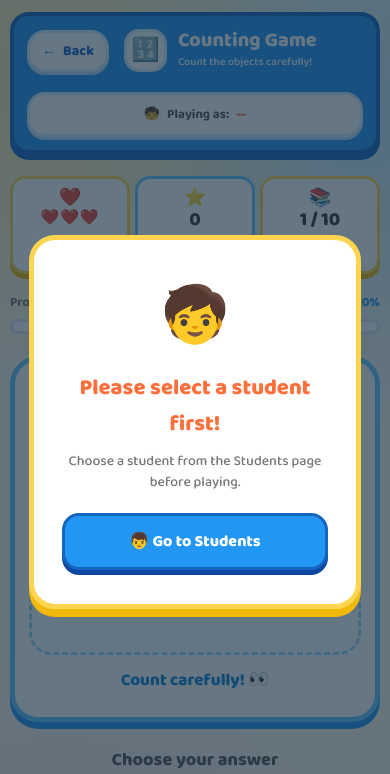
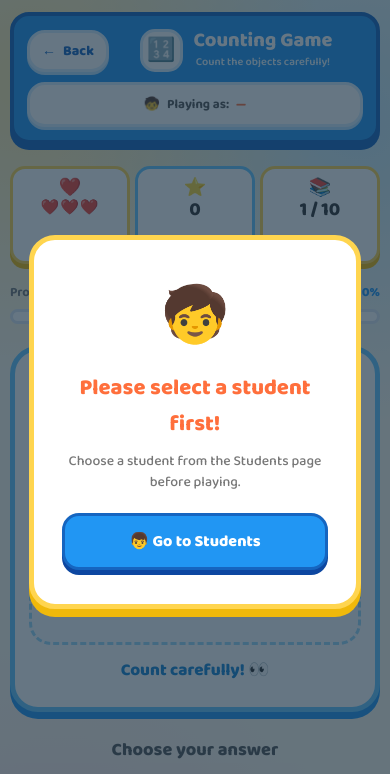
Before and after one commit to carenhatte-creator/kiddoquest, a plain HTML site: page frontend/games/activities/counting-game.html in a window 390 px wide. Shown: the top 774 px of the page. Drawn offline with Linux system fonts and the light colour scheme.

Commit message:
Update Counting Game responsive layout

```diff
--- a/frontend/games/game-css/counting-game.css
+++ b/frontend/games/game-css/counting-game.css
@@ -172,11 +172,13 @@ body {
 
 .game-header {
 
-    display: flex;
+    position: relative;
+
+    display: grid;
+
+    grid-template-columns: 1fr auto 1fr;
 
     align-items: center;
-
-    justify-content: space-between;
 
     gap: 20px;
 
@@ -192,22 +194,30 @@ body {
 
     box-shadow:
         0 6px 0 #1565C0;
-
-    flex-wrap: wrap;
-}
-
+}
+
+
+/* ==========================================================
+   HEADER LEFT
+========================================================== */
 
 .header-left {
 
+    grid-column: 1;
+
     display: flex;
 
     align-items: center;
 
-    gap: 15px;
-
-    flex-wrap: wrap;
-}
-
+    justify-content: flex-start;
+
+    min-width: 0;
+}
+
+
+/* ==========================================================
+   BACK BUTTON
+========================================================== */
 
 .back-btn {
 
@@ -258,13 +268,26 @@ body {
 }
 
 
+/* ==========================================================
+   TITLE AREA
+   ALWAYS CENTERED
+========================================================== */
+
 .title-area {
 
+    grid-column: 2;
+
     display: flex;
 
     align-items: center;
 
+    justify-content: center;
+
     gap: 11px;
+
+    min-width: max-content;
+
+    text-align: center;
 }
 
 
@@ -299,6 +322,8 @@ body {
     line-height: 1;
 
     font-weight: 800;
+
+    white-space: nowrap;
 }
 
 
@@ -311,6 +336,8 @@ body {
     font-weight: 600;
 
     margin-top: 3px;
+
+    white-space: nowrap;
 }
 
 
@@ -320,9 +347,13 @@ body {
 
 .playing-as {
 
+    grid-column: 3;
+
     display: inline-flex;
 
     align-items: center;
+
+    justify-content: center;
 
     gap: 7px;
 
@@ -343,6 +374,8 @@ body {
     font-size: 13px;
 
     font-weight: 700;
+
+    justify-self: end;
 }
 
 
@@ -783,51 +816,41 @@ body {
     animation-delay: 0.03s;
 }
 
-
 .count-object:nth-child(3) {
     animation-delay: 0.06s;
 }
 
-
 .count-object:nth-child(4) {
     animation-delay: 0.09s;
 }
 
-
 .count-object:nth-child(5) {
     animation-delay: 0.12s;
 }
 
-
 .count-object:nth-child(6) {
     animation-delay: 0.15s;
 }
 
-
 .count-object:nth-child(7) {
     animation-delay: 0.18s;
 }
 
-
 .count-object:nth-child(8) {
     animation-delay: 0.21s;
 }
 
-
 .count-object:nth-child(9) {
     animation-delay: 0.24s;
 }
 
-
 .count-object:nth-child(10) {
     animation-delay: 0.27s;
 }
 
-
 .count-object:nth-child(11) {
     animation-delay: 0.30s;
 }
-
 
 .count-object:nth-child(12) {
     animation-delay: 0.33s;
@@ -1450,8 +1473,6 @@ body {
 
 /* ==========================================================
    FINISH BUTTONS
-   PLAY AGAIN = TOP
-   BACK = BOTTOM
 ========================================================== */
 
 .finish-buttons {
@@ -1465,11 +1486,6 @@ body {
     gap: 12px;
 }
 
-
-/* ==========================================================
-   PLAY AGAIN
-   TOP
-========================================================== */
 
 .finish-buttons .play-again-btn {
 
@@ -1505,11 +1521,6 @@ body {
 }
 
 
-/* ==========================================================
-   BACK
-   BOTTOM
-========================================================== */
-
 .finish-buttons .back-home-btn {
 
     order: 2;
@@ -1544,10 +1555,6 @@ body {
 }
 
 
-/* ==========================================================
-   BACK LINK
-========================================================== */
-
 .finish-buttons a {
 
     order: 2;
@@ -1559,10 +1566,6 @@ body {
     text-decoration: none;
 }
 
-
-/* ==========================================================
-   HOVER
-========================================================== */
 
 .finish-buttons button:hover {
 
@@ -1571,10 +1574,6 @@ body {
 }
 
 
-/* ==========================================================
-   ACTIVE
-========================================================== */
-
 .finish-buttons button:active {
 
     transform:
@@ -1583,7 +1582,7 @@ body {
 
 
 /* ==========================================================
-   RESPONSIVE
+   RESPONSIVE - TABLET / MOBILE
 ========================================================== */
 
 @media (max-width: 800px) {
@@ -1598,6 +1597,33 @@ body {
     .game-header {
 
         padding: 13px;
+
+        grid-template-columns:
+            1fr auto 1fr;
+
+        gap: 10px;
+    }
+
+
+    .header-left {
+
+        grid-column: 1;
+    }
+
+
+    .title-area {
+
+        grid-column: 2;
+
+        justify-content: center;
+    }
+
+
+    .playing-as {
+
+        grid-column: 3;
+
+        justify-self: end;
     }
 
 
@@ -1633,21 +1659,43 @@ body {
 
     .game-header {
 
+        display: flex;
+
         flex-direction: column;
 
         align-items: stretch;
+
+        gap: 10px;
     }
 
 
     .header-left {
 
         width: 100%;
+
+        display: flex;
+
+        justify-content: center;
+    }
+
+
+    .title-area {
+
+        width: 100%;
+
+        justify-content: center;
+
+        text-align: center;
     }
 
 
     .playing-as {
 
+        width: 100%;
+
         justify-content: center;
+
+        justify-self: auto;
     }
 
 
@@ -1710,8 +1758,6 @@ body {
     }
 
 
-    /* FINISH BUTTONS STAY VERTICAL */
-
     .finish-buttons {
 
         flex-direction: column;
```
